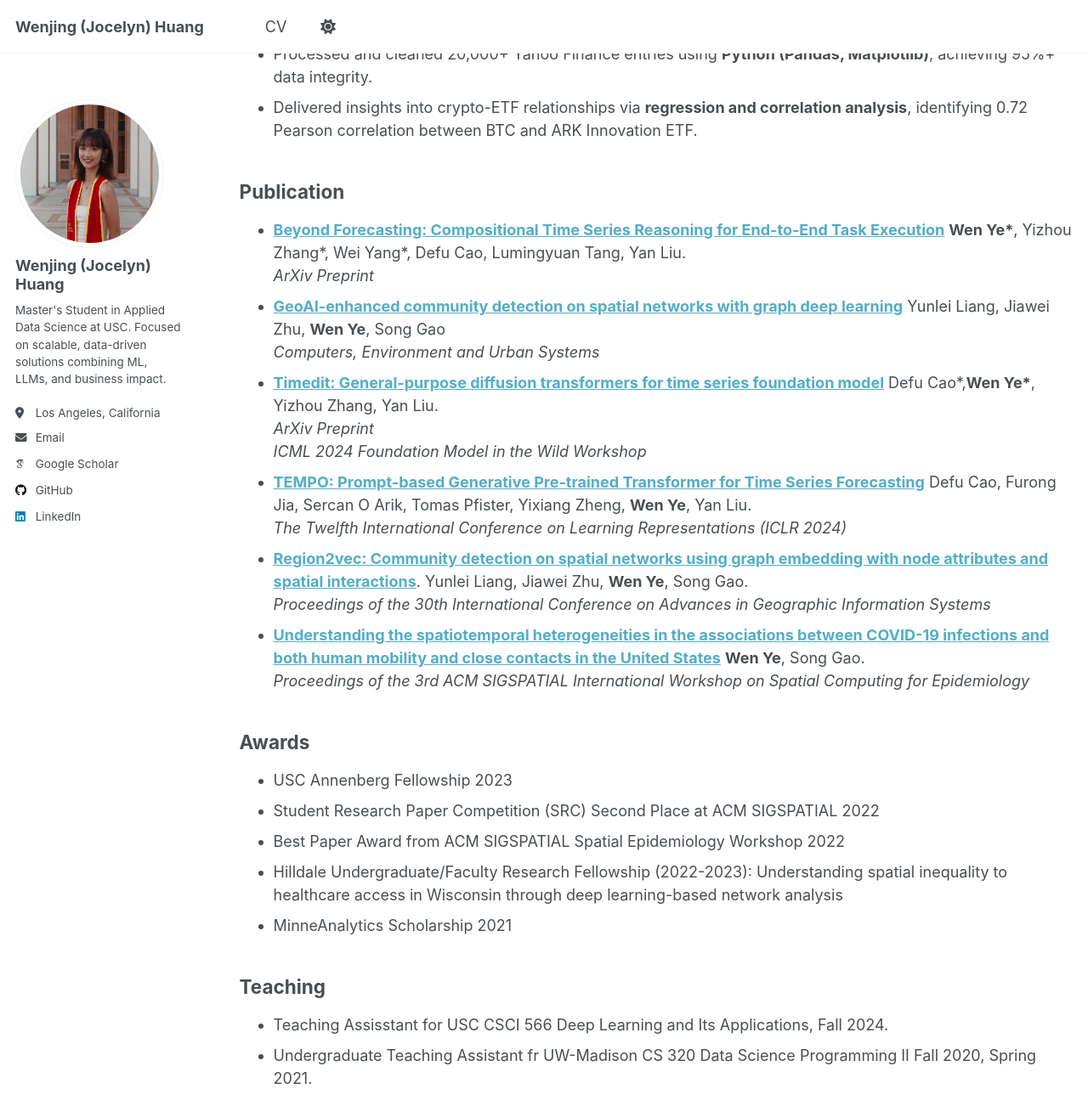
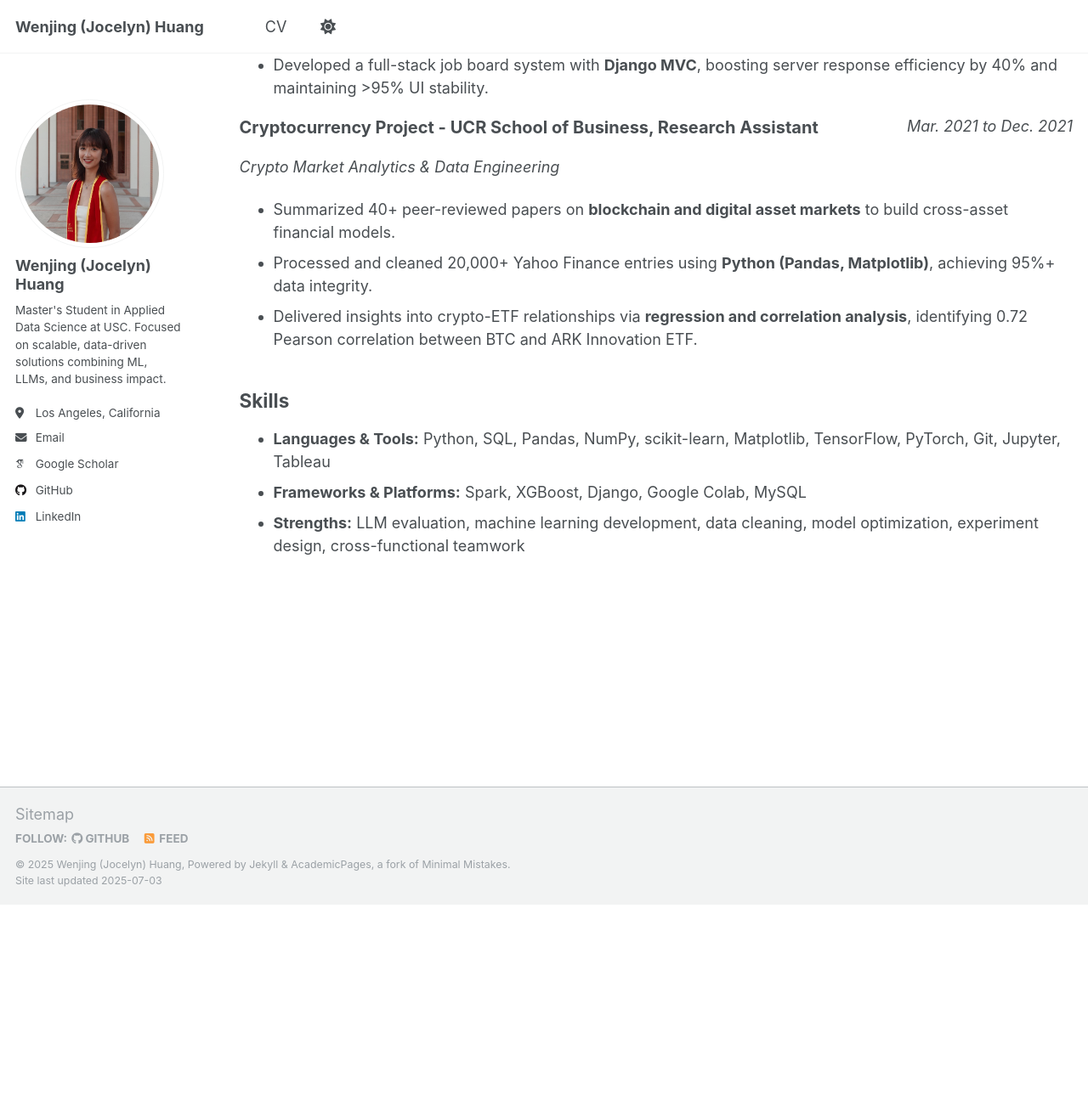
Before and after one commit to jocelynnnwj/jocelynnnwj.github.io, a Jekyll site: the page built from _pages/cv.md, in a window 1280 px wide and 1400 px high, scrolled down 2081 px. Shown: the top 1315 px of the window at 85% size. Built offline with Jekyll 4.4.1, drawn with Linux system fonts in a browser that asks for light colours; some web fonts are replaced; a script that is not in the unit is left out; after the commit the page ends 3146 px from its top, so only the background shows below that; some of the changed text lies outside the part shown.

Commit message:
Add Spotify Hit Predictor project and rearrange projects by date

```diff
--- a/_pages/cv.md
+++ b/_pages/cv.md
@@ -1,6 +1,6 @@
 ---
 layout: archive
-title: "Wen (Wendy) Ye"
+title: "Wenjing(Jocelyn) Huang"
 permalink: /cv/
 author_profile: true
 redirect_from:
@@ -52,7 +52,7 @@ Cum Laude | Dean's Honor List for 5 Quarters
 ## Academic Projects and Research
 
 <div style='display: flex; justify-content: space-between;'>
-	<p style='font-size:20px; margin:0px'><b>Yelp Recommendation System Optimization - DSCI 553</b></p>
+	<p style='font-size:20px; margin:0px'><b>Yelp Recommendation System Optimization - DSCI 553</b> <a href="https://github.com/jocelynnnwj/yelp-recommendation-optimization" target="_blank">[GitHub]</a></p>
 	<i>Mar. 2025 to May. 2025</i>
 </div>
 <ul>
@@ -72,7 +72,17 @@ Cum Laude | Dean's Honor List for 5 Quarters
 </ul>
 
 <div style='display: flex; justify-content: space-between;'>
-	<p style='font-size:20px; margin:0px'><b>Job Management Blog Database Management System - DSCI 551</b></p>
+	<p style='font-size:20px; margin:0px'><b>Spotify Hit Predictor — DSCI 550</b> <a href="https://github.com/jocelynnnwj/SpotifyHitPredictor" target="_blank">[GitHub]</a></p>
+	<i>Mar. 2024 to May. 2024</i>
+</div>
+<ul>
+  <li>Built regression and classification models using Python (Pandas, Scikit-learn) to predict Spotify song popularity based on audio features from a 30,000-track dataset.</li>
+  <li>Applied data preprocessing, EDA, and feature selection (Forward Selection, SelectKBest); achieved 92.5% classification accuracy with Random Forest for predicting hit songs.</li>
+  <li>Delivered actionable insights for artists and marketers by identifying high-impact audio attributes linked to popular tracks.</li>
+</ul>
+
+<div style='display: flex; justify-content: space-between;'>
+	<p style='font-size:20px; margin:0px'><b>Job Management Blog Database Management System - DSCI 551</b> <a href="https://github.com/jocelynnnwj/job-database-system" target="_blank">[GitHub]</a></p>
 	<i>Feb. 2024 to May. 2024</i>
 </div>
 <ul>
@@ -92,34 +102,7 @@ Cum Laude | Dean's Honor List for 5 Quarters
   <li>Delivered insights into crypto-ETF relationships via <b>regression and correlation analysis</b>, identifying 0.72 Pearson correlation between BTC and ARK Innovation ETF.</li>
 </ul>
 
-## Publication
-* [**Beyond Forecasting: Compositional Time Series Reasoning for End-to-End Task Execution**](https://arxiv.org/abs/2410.04047)
-	**Wen Ye\***, Yizhou Zhang\*, Wei Yang\*, Defu Cao, Lumingyuan Tang, Yan Liu. \\
-	*ArXiv Preprint*
-* [**GeoAI-enhanced community detection on spatial networks with graph deep learning**](https://arxiv.org/pdf/2411.15428)
-	Yunlei Liang, Jiawei Zhu, **Wen Ye**, Song Gao \\
-	*Computers, Environment and Urban Systems*
-* [**Timedit: General-purpose diffusion transformers for time series foundation model**](https://arxiv.org/abs/2409.02322)
-	Defu Cao\*,**Wen Ye\***, Yizhou Zhang, Yan Liu. \\
-	*ArXiv Preprint* \\
-	*ICML 2024 Foundation Model in the Wild Workshop*
-* [**TEMPO: Prompt-based Generative Pre-trained Transformer for Time Series Forecasting**](https://arxiv.org/abs/2310.04948)
-	Defu Cao, Furong Jia, Sercan O Arik, Tomas Pfister, Yixiang Zheng, **Wen Ye**, Yan Liu. \\
-	*The Twelfth International Conference on Learning Representations (ICLR 2024)*
-* [**Region2vec: Community detection on spatial networks using graph embedding with node attributes and spatial interactions**](https://dl.acm.org/doi/abs/10.1145/3557915.3560974).
-	Yunlei Liang, Jiawei Zhu, **Wen Ye**, Song Gao. \\
-	*Proceedings of the 30th International Conference on Advances in Geographic Information Systems*
-* [**Understanding the spatiotemporal heterogeneities in the associations between COVID-19 infections and both human mobility and close contacts in the United States**](https://dl.acm.org/doi/abs/10.1145/3557995.3566117)
-	**Wen Ye**, Song Gao. \\
-	*Proceedings of the 3rd ACM SIGSPATIAL International Workshop on Spatial Computing for Epidemiology*
-
-## Awards
-- USC Annenberg Fellowship 2023
-- Student Research Paper Competition (SRC) Second Place at ACM SIGSPATIAL 2022
-- Best Paper Award from ACM SIGSPATIAL Spatial Epidemiology Workshop 2022
-- Hilldale Undergraduate/Faculty Research Fellowship (2022-2023): Understanding spatial inequality to healthcare access in Wisconsin through deep learning-based network analysis
-- MinneAnalytics Scholarship 2021
-
-## Teaching
-- Teaching Assisstant for USC CSCI 566 Deep Learning and Its Applications, Fall 2024.
-- Undergraduate Teaching Assistant fr UW-Madison CS 320 Data Science Programming II Fall 2020, Spring 2021.
+## Skills
+- **Languages & Tools:** Python, SQL, Pandas, NumPy, scikit-learn, Matplotlib, TensorFlow, PyTorch, Git, Jupyter, Tableau
+- **Frameworks & Platforms:** Spark, XGBoost, Django, Google Colab, MySQL
+- **Strengths:** LLM evaluation, machine learning development, data cleaning, model optimization, experiment design, cross-functional teamwork
```
